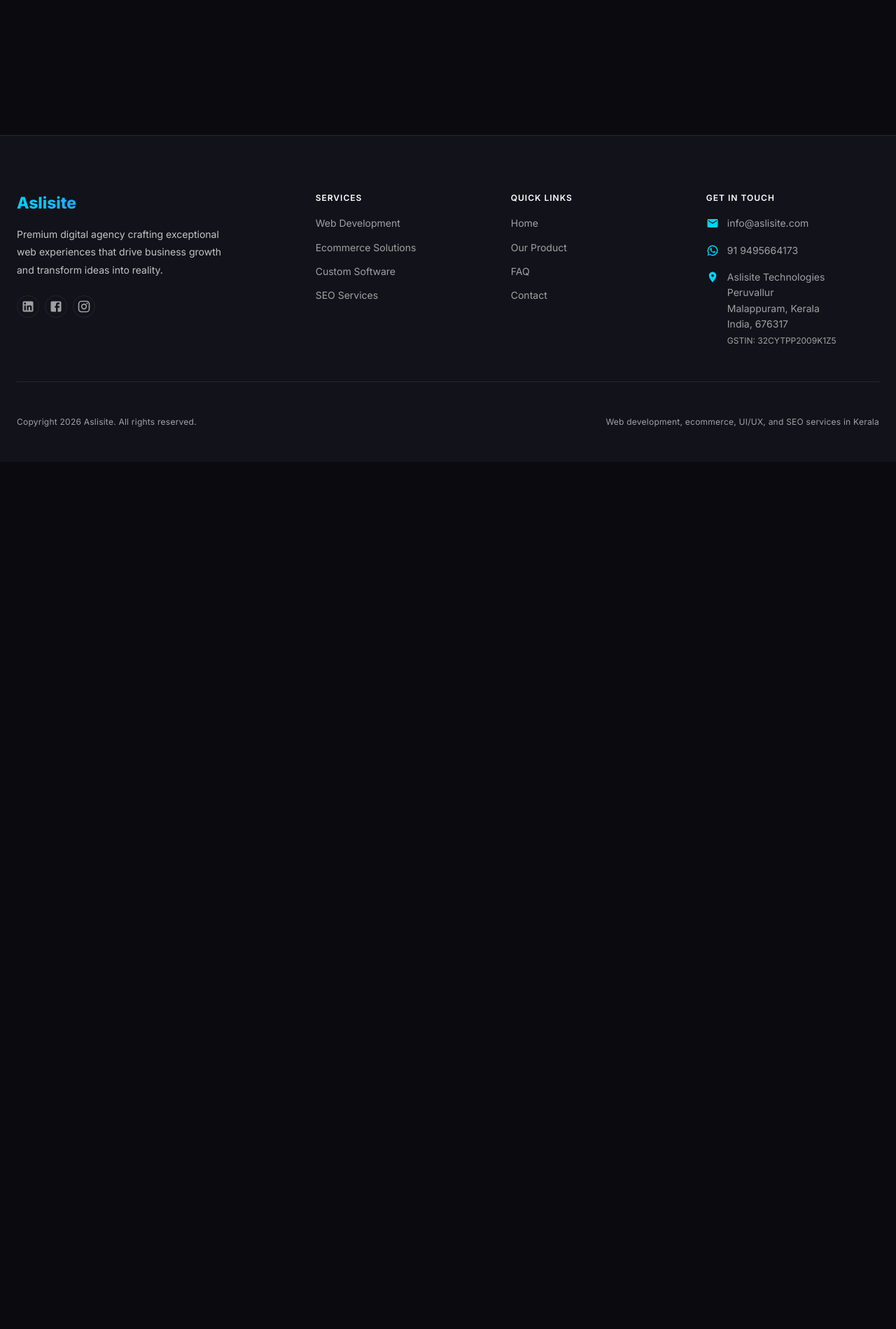
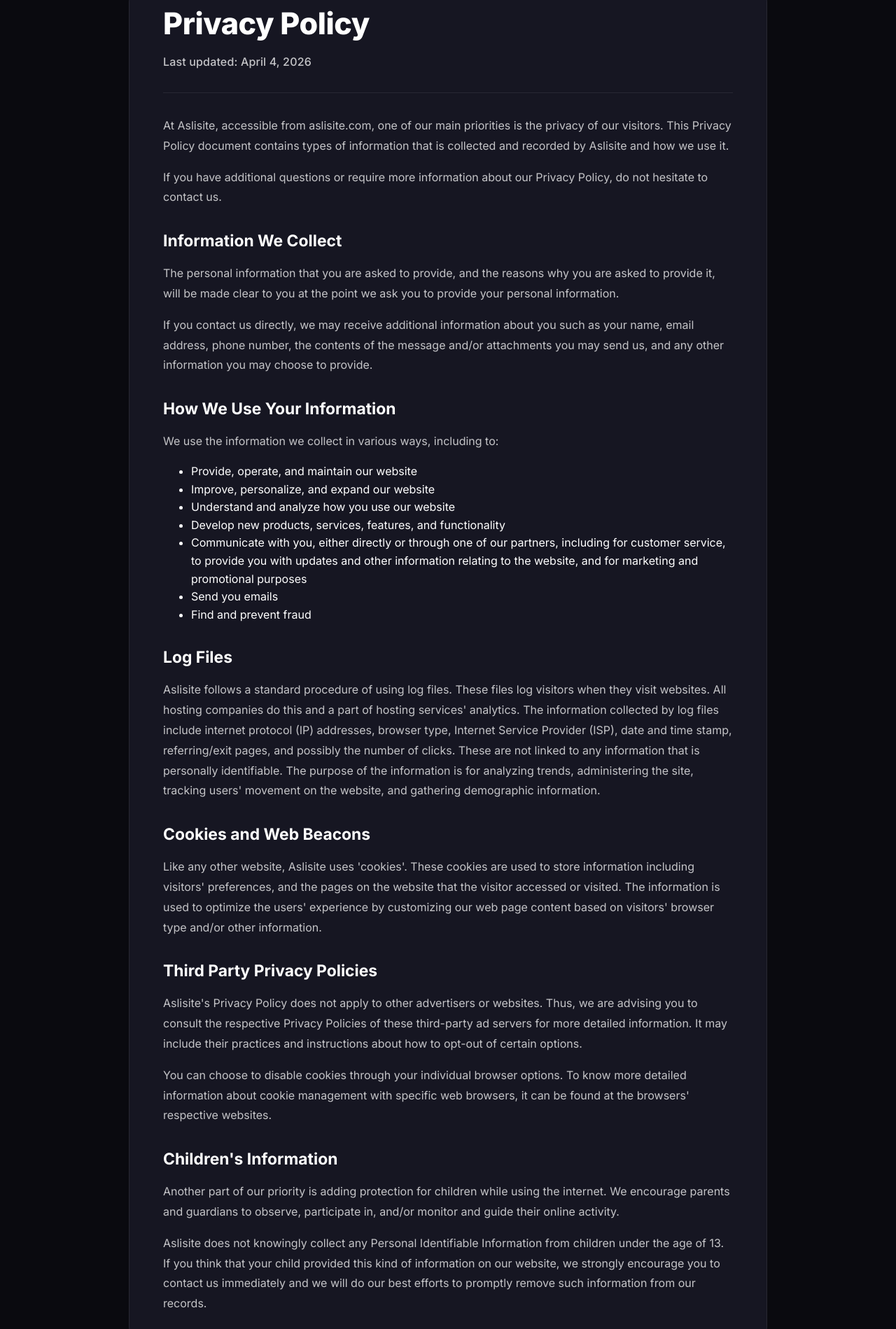
Before and after one commit to Aslisite/Aslisite, a React (Vite) app: page /privacy-policy in a window 1280 px wide. Shown: the part 140-2039 px from the top of the page at 70% size. Before the commit the page ends 800 px from the top, so only its background shows below. Built offline with nearby package versions, Linux system fonts and the light colour scheme.

Commit message:
feat: add Privacy Policy page and footer link

```diff
--- a/src/App.jsx
+++ b/src/App.jsx
@@ -11,6 +11,7 @@
 import Home from './pages/Home';
 import Blog from './pages/Blog';
 import BlogDetail from './pages/BlogDetail';
+import PrivacyPolicy from './pages/PrivacyPolicy';
 import { ScrollToTop } from './components/common';
 
 const CssBaseline = CssBaselineImport.default || CssBaselineImport;
@@ -34,6 +35,7 @@
               <Route path="/" element={<Home />} />
               <Route path="/blog" element={<Blog />} />
               <Route path="/blog/:slug" element={<BlogDetail />} />
+              <Route path="/privacy-policy" element={<PrivacyPolicy />} />
             </Routes>
           </Box>
           <Footer />
--- a/src/components/Footer/Footer.jsx
+++ b/src/components/Footer/Footer.jsx
@@ -6,6 +6,7 @@
 import MailImport from '@mui/icons-material/Mail';
 import WhatsAppImport from '@mui/icons-material/WhatsApp';
 import { colors } from '../../theme/theme';
+import { Link as RouterLink } from 'react-router-dom';
 
 const Facebook = FacebookImport.default || FacebookImport;
 const Instagram = InstagramImport.default || InstagramImport;
@@ -306,7 +307,10 @@
           }}
         >
           <Typography variant="caption" sx={{ color: colors.text.muted }}>
-            Copyright {currentYear} Aslisite. All rights reserved.
+            Copyright {currentYear} Aslisite. All rights reserved. |{' '}
+            <Link component={RouterLink} to="/privacy-policy" sx={{ color: 'inherit', textDecoration: 'none', '&:hover': { color: colors.accent.primary } }}>
+              Privacy Policy
+            </Link>
           </Typography>
           <Typography variant="caption" sx={{ color: colors.text.muted }}>
             Web development, ecommerce, UI/UX, and SEO services in Kerala
--- /dev/null
+++ b/src/pages/PrivacyPolicy.jsx
@@ -0,0 +1,97 @@
+import React from 'react';
+import { Container, Typography, Box, Paper, Divider } from '@mui/material';
+import { Helmet } from 'react-helmet';
+import { colors } from '../theme/theme';
+
+const PrivacyPolicy = () => {
+  return (
+    <>
+      <Helmet>
+        <title>Privacy Policy | Aslisite</title>
+        <meta name="description" content="Privacy Policy for Aslisite. Learn how we collect, use, and protect your data." />
+      </Helmet>
+
+      <Box sx={{ py: { xs: 8, md: 12 }, backgroundColor: colors.background.primary }}>
+        <Container maxWidth="md">
+          <Paper
+            elevation={0}
+            sx={{
+              p: { xs: 4, md: 6 },
+              backgroundColor: colors.background.paper,
+              border: `1px solid ${colors.border.light}`,
+              borderRadius: 4,
+            }}
+          >
+            <Typography variant="h3" component="h1" gutterBottom sx={{ fontWeight: 800 }}>
+              Privacy Policy
+            </Typography>
+            <Typography variant="subtitle1" color="text.secondary" gutterBottom>
+              Last updated: {new Date().toLocaleDateString('en-US', { month: 'long', day: 'numeric', year: 'numeric' })}
+            </Typography>
+
+            <Divider sx={{ my: 4, borderColor: colors.border.light }} />
+
+            <Box sx={{ '& > p': { mb: 2, color: colors.text.secondary, lineHeight: 1.8 }, '& > h5': { mt: 4, mb: 2, fontWeight: 700 } }}>
+              <Typography variant="body1">
+                At Aslisite, accessible from aslisite.com, one of our main priorities is the privacy of our visitors. This Privacy Policy document contains types of information that is collected and recorded by Aslisite and how we use it.
+              </Typography>
+              <Typography variant="body1">
+                If you have additional questions or require more information about our Privacy Policy, do not hesitate to contact us.
+              </Typography>
+
+              <Typography variant="h5">Information We Collect</Typography>
+              <Typography variant="body1">
+                The personal information that you are asked to provide, and the reasons why you are asked to provide it, will be made clear to you at the point we ask you to provide your personal information.
+              </Typography>
+              <Typography variant="body1">
+                If you contact us directly, we may receive additional information about you such as your name, email address, phone number, the contents of the message and/or attachments you may send us, and any other information you may choose to provide.
+              </Typography>
+
+              <Typography variant="h5">How We Use Your Information</Typography>
+              <Typography variant="body1">
+                We use the information we collect in various ways, including to:
+              </Typography>
+              <ul>
+                <li><Typography variant="body1">Provide, operate, and maintain our website</Typography></li>
+                <li><Typography variant="body1">Improve, personalize, and expand our website</Typography></li>
+                <li><Typography variant="body1">Understand and analyze how you use our website</Typography></li>
+                <li><Typography variant="body1">Develop new products, services, features, and functionality</Typography></li>
+                <li><Typography variant="body1">Communicate with you, either directly or through one of our partners, including for customer service, to provide you with updates and other information relating to the website, and for marketing and promotional purposes</Typography></li>
+                <li><Typography variant="body1">Send you emails</Typography></li>
+                <li><Typography variant="body1">Find and prevent fraud</Typography></li>
+              </ul>
+
+              <Typography variant="h5">Log Files</Typography>
+              <Typography variant="body1">
+                Aslisite follows a standard procedure of using log files. These files log visitors when they visit websites. All hosting companies do this and a part of hosting services' analytics. The information collected by log files include internet protocol (IP) addresses, browser type, Internet Service Provider (ISP), date and time stamp, referring/exit pages, and possibly the number of clicks. These are not linked to any information that is personally identifiable. The purpose of the information is for analyzing trends, administering the site, tracking users' movement on the website, and gathering demographic information.
+              </Typography>
+
+              <Typography variant="h5">Cookies and Web Beacons</Typography>
+              <Typography variant="body1">
+                Like any other website, Aslisite uses 'cookies'. These cookies are used to store information including visitors' preferences, and the pages on the website that the visitor accessed or visited. The information is used to optimize the users' experience by customizing our web page content based on visitors' browser type and/or other information.
+              </Typography>
+
+              <Typography variant="h5">Third Party Privacy Policies</Typography>
+              <Typography variant="body1">
+                Aslisite's Privacy Policy does not apply to other advertisers or websites. Thus, we are advising you to consult the respective Privacy Policies of these third-party ad servers for more detailed information. It may include their practices and instructions about how to opt-out of certain options.
+              </Typography>
+              <Typography variant="body1">
+                You can choose to disable cookies through your individual browser options. To know more detailed information about cookie management with specific web browsers, it can be found at the browsers' respective websites.
+              </Typography>
+
+              <Typography variant="h5">Children's Information</Typography>
+              <Typography variant="body1">
+                Another part of our priority is adding protection for children while using the internet. We encourage parents and guardians to observe, participate in, and/or monitor and guide their online activity.
+              </Typography>
+              <Typography variant="body1">
+                Aslisite does not knowingly collect any Personal Identifiable Information from children under the age of 13. If you think that your child provided this kind of information on our website, we strongly encourage you to contact us immediately and we will do our best efforts to promptly remove such information from our records.
+              </Typography>
+            </Box>
+          </Paper>
+        </Container>
+      </Box>
+    </>
+  );
+};
+
+export default PrivacyPolicy;
```
